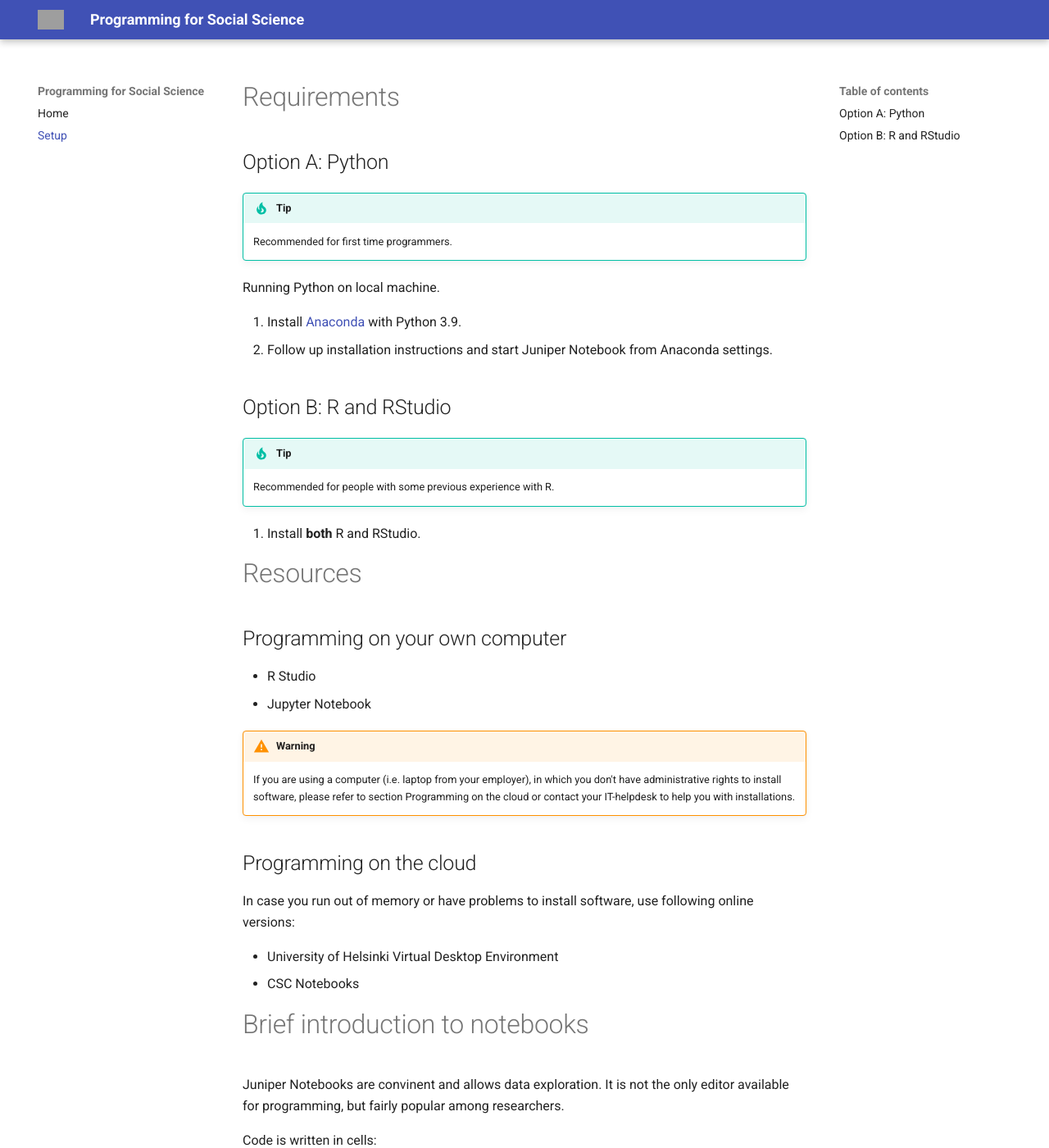
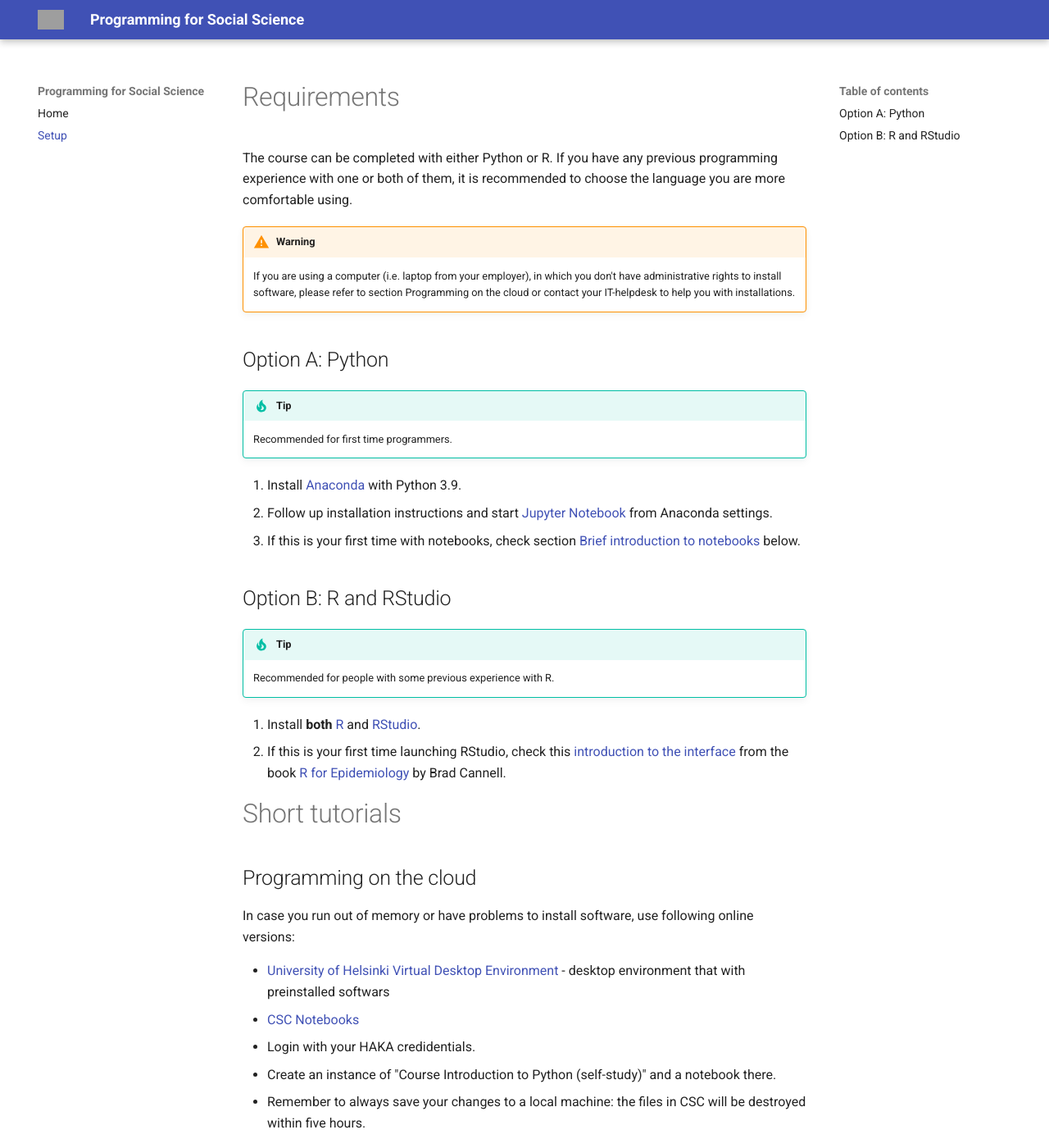
Before and after one commit to uh-csds/programming, an MkDocs documentation site: the page built from docs/setup.md, in a window 1280 px wide and 1400 px high. Shown: the whole window at 82% size. Built offline with MkDocs 1.6.1 and Material for MkDocs 9.7.7, drawn with Linux system fonts in a browser that asks for light colours; some of the changed text lies outside the part shown; grey boxes are pictures that could not be loaded.

Commit message:
Updated setup page.

```diff
--- a/docs/setup.md
+++ b/docs/setup.md
@@ -1,14 +1,19 @@
 # Requirements
+
+The course can be completed with either Python or R. If you have any previous programming experience with one or both of them, it is recommended to choose the language you are more comfortable using.
+
+!!! warning
+    If you are using a computer (i.e. laptop from your employer), in which you don't have administrative rights to install software, please refer to section Programming on the cloud or contact your IT-helpdesk to help you with installations.
+
 
 ## Option A: Python
 
 !!! tip
     Recommended for first time programmers.
 
-Running Python on local machine.
-
 1. Install [Anaconda](https://www.anaconda.com/products/distribution) with Python 3.9.
-2. Follow up installation instructions and start Juniper Notebook from Anaconda settings.
+2. Follow up installation instructions and start [Jupyter Notebook](https://jupyter.org/) from Anaconda settings.
+3. If this is your first time with notebooks, check section [Brief introduction to notebooks](#brief-introduction-to-notebooks) below.
 
 
 ## Option B: R and RStudio
@@ -16,30 +21,26 @@ Running Python on local machine.
 !!! tip
     Recommended for people with some previous experience with R.
 
-1. Install **both** R and RStudio.
+1. Install **both** [R](https://www.r-project.org/) and [RStudio](https://www.rstudio.com/).
+2. If this is your first time launching RStudio, check this [introduction to the interface](https://www.r4epi.com/navigating-the-rstudio-interface.html) from the book  [R for Epidemiology](https://www.r4epi.com/) by Brad Cannell.
 
 
-# Resources
-
-## Programming on your own computer
-
-- R Studio
-- Jupyter Notebook
-
-!!! warning
-    If you are using a computer (i.e. laptop from your employer), in which you don't have administrative rights to install software, please refer to section Programming on the cloud or contact your IT-helpdesk to help you with installations.
+# Short tutorials
 
 ## Programming on the cloud
 
 In case you run out of memory or have problems to install software, use following online versions:
 
-- University of Helsinki Virtual Desktop Environment
-- CSC Notebooks
+- [University of Helsinki Virtual Desktop Environment](https://vdi.helsinki.fi/) - desktop environment that with preinstalled softwars
+- [CSC Notebooks](https://notebooks.rahtiapp.fi/welcome)
+  - Login with your HAKA credidentials.
+  - Create an instance of "Course Introduction to Python (self-study)" and a notebook there.
+  - Remember to always save your changes to a local machine: the files in CSC will be destroyed within five hours.
 
 
 # Brief introduction to notebooks
 
-Juniper Notebooks are convinent and allows data exploration. It is not the only editor available for programming, but fairly popular among researchers.
+Juniper Notebooks are convinent and allows data exploration. It is not the only editor available for programming, but fairly popular among researchers. Jupyter can run both Python and R, but not interchangebly at the same time.
 
 Code is written in cells:
 
```
